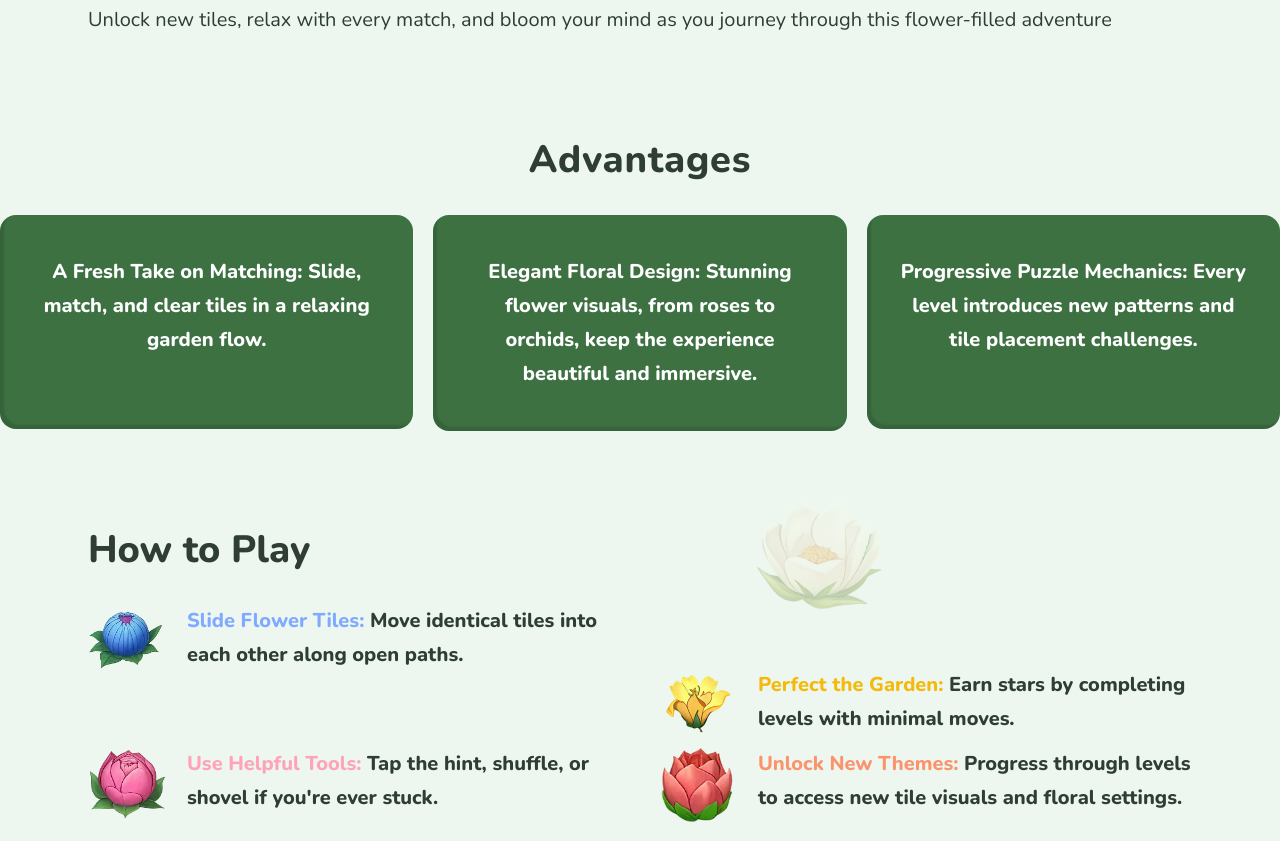
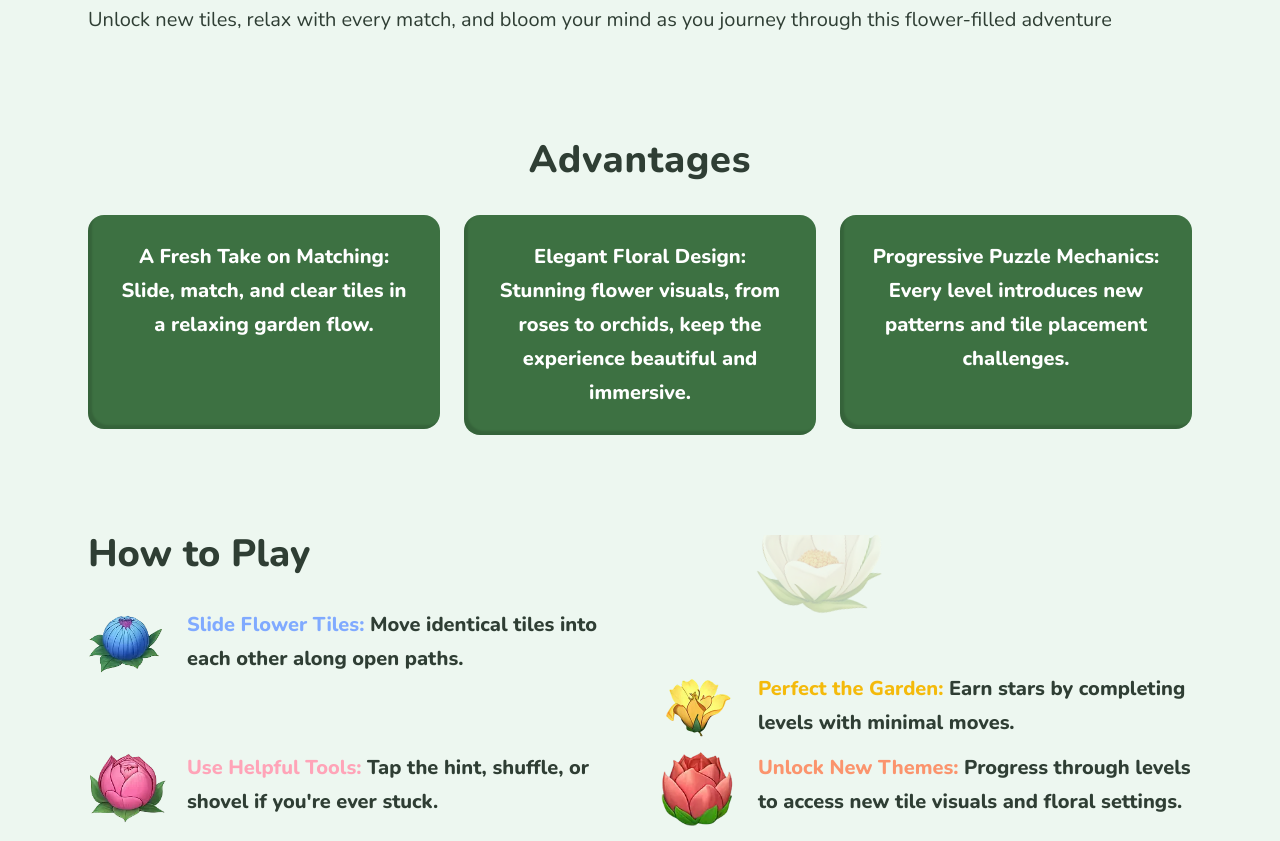
Before and after one commit to Ievgeniia23/STP-9922, a website built with Vite: page src/index.html in a window 1280 px wide. Shown: the part 1227-2068 px from the top of the page. Built offline with nearby package versions, Linux system fonts and the light colour scheme; files whose address does not match are found by name.

Commit message:
Fix swiper

```diff
--- a/src/css/advantages.css
+++ b/src/css/advantages.css
@@ -1,36 +1,52 @@
+.container {
+  overflow: hidden;
+}
+
 .adv-wrapp {
   background-color: var(--cards);
   box-shadow: inset 4px -4px 2px 0 rgba(0, 0, 0, 0.12);
   border-radius: 6px;
-  padding: 16px;
-  margin: 0 auto;
+  padding: 12px;
+  /* margin: 0 auto; */
   flex-shrink: 0;
-  width: 100%;
+  height: auto;
   min-height: 146px;
-  box-sizing: border-box;
-  /* width: 126px;
-    height: 146px; */
-
   display: flex;
   justify-content: center;
   align-items: center;
   text-align: center;
-
-  @media (min-width: 1200px) {
+  width: 100%;
+  max-width: 136px;
+    box-sizing: border-box;
+  /* width: 126px;
+    height: 146px; */
+   @media (min-width: 1200px) {
     border-radius: 16px;
-    padding: 40px 32px;
+    padding: 25px 32px;
     /* width: 332px;
     height: 146px; */
-    /* max-width: 352px; */
+    max-width: 352px;
     min-height: 214px;
   }
 }
+.swiper {
+  width: 100%;
+}
+.swiper-wrapper {
+  max-width: 100%;
+  display: flex;
+}
+.swiper-slide {
+  width: 100%;
+  box-sizing: border-box;
+}
+
 .adv-text {
   color: var(--text-color-for-cards);
   font-family: var(--font-family);
   font-weight: 600;
   font-size: 12px;
-  line-height: 1.33333;
+  line-height: 1.3;
   margin: 0;
   @media (min-width: 1200px) {
     font-family: var(--font-family);
@@ -45,15 +61,6 @@
   text-align: center;
   position: static;
 }
-
-/* .swiper-button-prev,
-.swiper-button-next {
-  background: transparent;
-  border: none;
-  font-size: 24px;
-  cursor: pointer;
-  color: var(--accent-color);
-} */
 
 .swiper-controls {
   display: flex;
@@ -157,3 +164,12 @@
     transform: rotate(125deg);
   }
 }
+
+/* .swiper-button-prev,
+.swiper-button-next {
+  background: transparent;
+  border: none;
+  font-size: 24px;
+  cursor: pointer;
+  color: var(--accent-color);
+} */
--- a/src/js/advantages-swiper.js
+++ b/src/js/advantages-swiper.js
@@ -24,12 +24,12 @@ if (swiperEl && paginationEl) {
       prevEl: prevBtn,
       nextEl: nextBtn,
     },
-    slidesPerView: 2,
-    spaceBetween: 10,
+    slidesPerView:2,
+    spaceBetween: 12,
     breakpoints: {
       1200: {
         slidesPerView: 3,
-        spaceBetween: 20,
+        spaceBetween: 24,
       },
     },
   });
--- a/src/partials/advantages.html
+++ b/src/partials/advantages.html
@@ -1,25 +1,12 @@
 <section id="advantages" id="advantages" >
   <div class="container">
+    <div>
     <div class="decor-leaf decor-top-left"></div>
     <div class="decor-leaf decor-top-right"></div>
     <div class="decor-leaf decor-bottom-left"></div>
     <div class="decor-leaf decor-bottom-right"></div>
     <h2 class="section-title">Advantages</h2>
-
-    <!-- <div class="swiper-controls">
-  <button class="swiper-button-prev" data-swiper-button-prev="advantages">
-    <svg class="icon icon-prev">
-      <use href="/img/icons/sprite.svg#icon-arrow"></use>
-    </svg>
-  </button>
-  <button class="swiper-button-next" data-swiper-button-next="advantages">
-    <svg class="icon icon-next">
-      <use href="/img/icons/sprite.svg#icon-arrow"></use>
-    </svg>
-  </button> -->
-
-
-</div>
+    </div>
 
     <div class="swiper" data-swiper="advantages">
       <ul class="swiper-wrapper card-wrapper">
@@ -86,4 +73,19 @@
     </div>
     <div class="swiper-pagination" data-pagination="advantages"></div>
   </div>
+
+
 </section>
+
+
+<!-- <div class="swiper-controls">
+  <button class="swiper-button-prev" data-swiper-button-prev="advantages">
+    <svg class="icon icon-prev">
+      <use href="/img/icons/sprite.svg#icon-arrow"></use>
+    </svg>
+  </button>
+  <button class="swiper-button-next" data-swiper-button-next="advantages">
+    <svg class="icon icon-next">
+      <use href="/img/icons/sprite.svg#icon-arrow"></use>
+    </svg>
+  </button> -->
```
